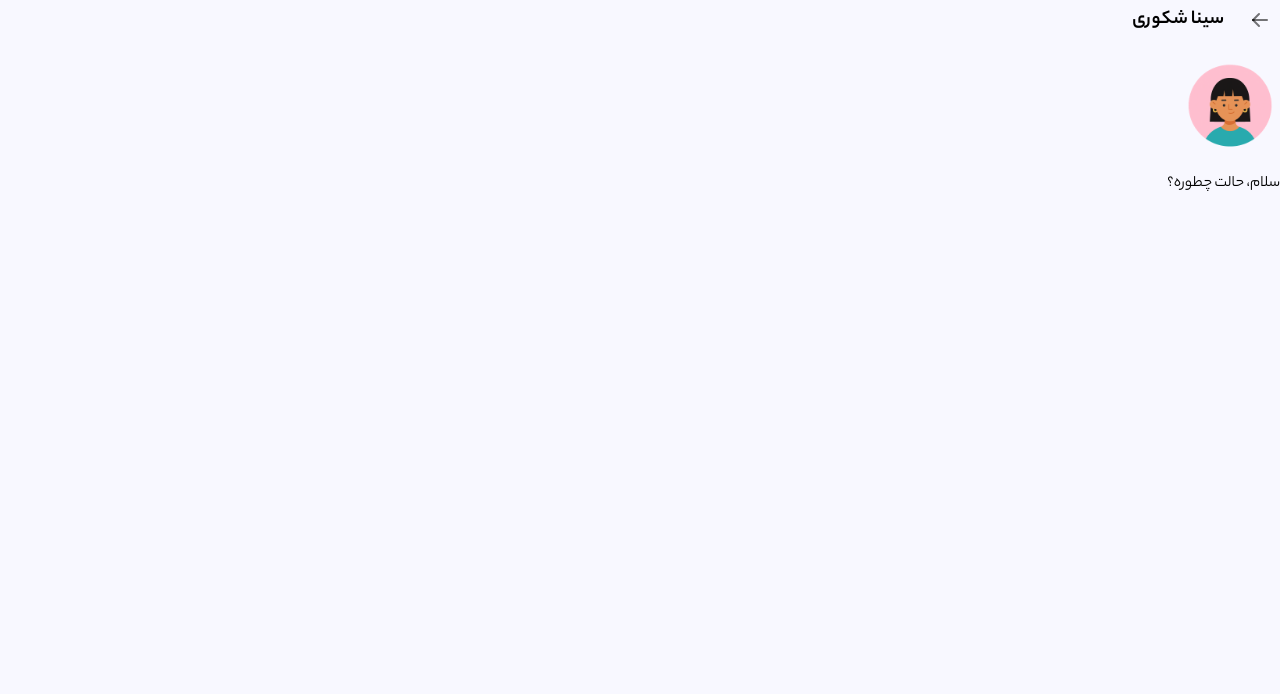
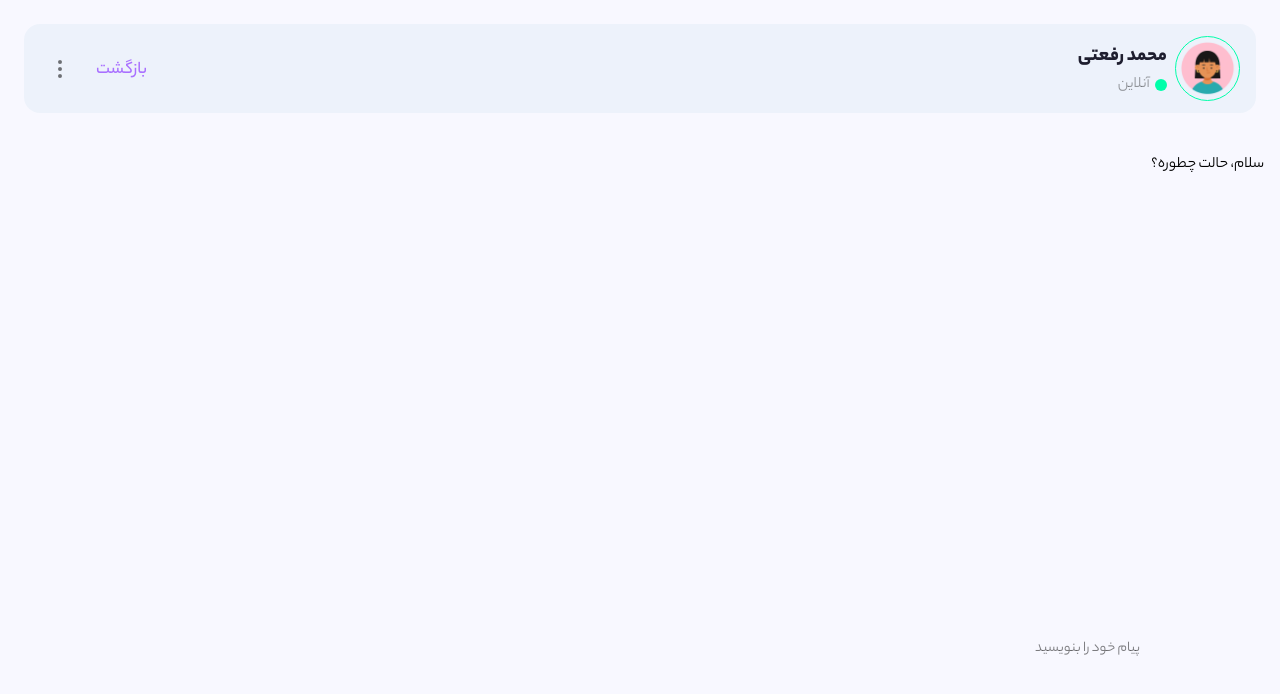
Before and after one commit to Morteza-Hoseinzadeh/zichat, a Next.js app in the folder client/: page /direct/pv/1 in a window 1280 px wide. Shown: the top 694 px of the page. Built offline with nearby package versions, Linux system fonts and the light colour scheme.

Commit message:
CHORE: Change the animation of openning direct page

```diff
--- a/client/src/app/direct/pv/[id]/page.tsx
+++ b/client/src/app/direct/pv/[id]/page.tsx
@@ -1,9 +1,11 @@
 'use client';
 
+import React, { useState } from 'react';
 import { useParams, useRouter } from 'next/navigation';
-import { Box, IconButton, Typography } from '@mui/material';
-import { motion } from 'framer-motion';
-import { TbArrowLeft } from 'react-icons/tb';
+import { Box, Button, IconButton, Typography } from '@mui/material';
+import { motion, AnimatePresence } from 'framer-motion';
+import { TbDots } from 'react-icons/tb';
+import ConvertToPersianDigit from '@/utils/functions/convertToPersianDigit';
 
 const mock = [
   { id: 1, type: 'user', name: 'سینا شکوری', lastMessage: 'سلام، حالت چطوره؟', timestamp: '14:23', unreadCount: 2, avatar: '/assets/avatars/avatar.png' },
@@ -17,40 +19,130 @@ const mock = [
 ];
 
 const pageVariants: any = {
-  initial: { height: 0, opacity: 0, y: '100%' },
-  animate: { height: '100vh', opacity: 1, y: 0, transition: { type: 'spring', stiffness: 100, damping: 15, duration: 0.2 } },
-  exit: { height: 0, opacity: 0, y: '-100%', transition: { type: 'tween', ease: 'easeInOut', duration: 0.2 } },
+  initial: { y: '100%', opacity: 0 },
+  animate: {
+    y: 0,
+    opacity: 1,
+    transition: { type: 'spring', stiffness: 140, damping: 15, duration: 0.2 },
+  },
+  exit: {
+    y: '100%',
+    opacity: 0,
+    transition: { type: 'tween', ease: 'easeInOut', duration: 0.15 },
+  },
 };
 
+function Header({ onClose }: { onClose: () => void }) {
+  const checkConnection = {
+    online: { lable: 'آنلاین', value: 'online', color: 'secondary.main' },
+    offline: { lable: 'آفلاین', value: 'offline', color: 'error.main' },
+  };
+
+  const checkConnectionStatus = checkConnection['online'];
+
+  return (
+    <Box sx={styles.header}>
+      <Box display={'flex'} alignItems={'center'} gap={1} sx={{ img: { border: '1px solid', borderColor: checkConnectionStatus.color, borderRadius: '50%' } }}>
+        <img src="/assets/avatars/avatar.png" alt="avatar.png" width={65} height={65} />
+        <Box>
+          <Typography variant="h6" fontWeight={900} color="text.primary">
+            محمد رفعتی
+          </Typography>
+          <Box display={'flex'} alignItems={'center'} gap={0.5}>
+            <Box sx={{ backgroundColor: checkConnectionStatus.color, width: '12px', height: '12px', display: 'inline-block', borderRadius: '50%' }} />
+            <Typography variant="body1" color="text.disabled">
+              {checkConnectionStatus.lable}
+            </Typography>
+            {/* <Typography variant="body1" color="text.disabled" className="typing">
+              در حال نوشتن
+            </Typography>
+            <Typography variant="body1" color="text.disabled">
+              آخرین بازدید در {ConvertToPersianDigit('19:34')}
+            </Typography> */}
+          </Box>
+        </Box>
+      </Box>
+      <Box display={'flex'} alignItems={'center'}>
+        <Box mt={0.5}>
+          <Button variant="text" sx={{ fontSize: 18, px: 2, borderRadius: '12px' }} onClick={onClose}>
+            بازگشت
+          </Button>
+        </Box>
+        <Box sx={{ transform: 'rotate(90deg)' }}>
+          <IconButton>
+            <TbDots />
+          </IconButton>
+        </Box>
+      </Box>
+    </Box>
+  );
+}
+
+function Keyboard() {
+  return (
+    <Box sx={styles.input}>
+      <input type="text" placeholder="پیام خود را بنویسید" style={styles.textInput} />
+    </Box>
+  );
+}
+
 export default function ChatView() {
+  const { id } = useParams();
   const router = useRouter();
-  const params = useParams();
-  const { id } = params;
+  const [show, setShow] = useState(true);
 
   const chat = mock.find((chat) => String(chat.id) === String(id));
-  if (!chat) return <Typography>چت پیدا نشد</Typography>;
+  if (!chat) return null;
+
+  const handleClose = () => {
+    setShow(false);
+    setTimeout(() => router.push('/'), 150);
+  };
 
   return (
-    <motion.div
-      variants={pageVariants}
-      initial="initial"
-      animate="animate"
-      exit="exit"
-      style={{ position: 'fixed', left: 0, right: 0, bottom: 0, backgroundColor: 'background.default', zIndex: 9999, overflowY: 'auto' }}
-    >
-      <Box display="flex" alignItems="center" gap={2} mb={2}>
-        <IconButton onClick={() => router.back()}>
-          <TbArrowLeft size={24} />
-        </IconButton>
-        <Typography variant="h6" fontWeight={700}>
-          {chat.name}
-        </Typography>
-      </Box>
-
-      <Box display="flex" flexDirection="column" gap={2}>
-        <Box component="img" src={chat.avatar} alt={chat.name} sx={{ width: 100, height: 100, borderRadius: '50%' }} />
-        <Typography variant="body1">{chat.lastMessage}</Typography>
-      </Box>
-    </motion.div>
+    <AnimatePresence>
+      {show && (
+        <motion.div key="chatView" initial="initial" animate="animate" exit="exit" variants={pageVariants} style={styles.overlay}>
+          <Header onClose={handleClose} />
+          <Box flex={1} p={2} overflow="auto">
+            <Typography>{chat.lastMessage}</Typography>
+          </Box>
+          <Keyboard />
+        </motion.div>
+      )}
+    </AnimatePresence>
   );
 }
+
+const styles: any = {
+  overlay: {
+    position: 'fixed',
+    top: 0,
+    left: 0,
+    right: 0,
+    bottom: 0,
+    zIndex: 9999,
+    display: 'flex',
+    flexDirection: 'column',
+    backgroundColor: 'background.default',
+  },
+  header: {
+    padding: '12px 16px',
+    display: 'flex',
+    justifyContent: 'space-between',
+    alignItems: 'center',
+    backgroundColor: 'background.paper',
+    m: 3,
+    borderRadius: '16px',
+  },
+  input: {
+    padding: 16,
+    backgroundColor: 'background.default',
+  },
+  textInput: {
+    width: '100%',
+    padding: '12px',
+    borderRadius: '12px',
+    fontSize: '15px',
+  },
+};
--- a/client/src/app/page.tsx
+++ b/client/src/app/page.tsx
@@ -18,7 +18,7 @@ import Menu from '@/components/menu/menu';
 export default function page() {
   return (
     <Box position={'relative'}>
-      <motion.div initial={{ opacity: 0 }} animate={{ opacity: 1 }} transition={{ duration: 2 }}>
+      <motion.div initial={{ opacity: 0 }} animate={{ opacity: 1 }} transition={{ duration: 1 }}>
         <SideBar />
         <UserInfoHeader />
         <ChatsPin />
--- a/client/src/components/chats-list/chatsList.tsx
+++ b/client/src/components/chats-list/chatsList.tsx
@@ -1,7 +1,7 @@
 'use client';
 
 import React from 'react';
-import { Typography, Box, Tabs, Tab } from '@mui/material';
+import { Typography, Box, Tabs, Tab, Button } from '@mui/material';
 import ConvertToPersianDigit from '@/utils/functions/convertToPersianDigit';
 import { TbBroadcast, TbRobot, TbUser, TbUsers } from 'react-icons/tb';
 import { useRouter } from 'next/navigation';
@@ -90,17 +90,17 @@ export default function ChatsList() {
         <Typography variant="h4" color="text.primary" fontWeight={100}>
           📁 لیست چت ها
         </Typography>
-        <Typography variant="h6" color="text.primary" fontWeight={700}>
+        <Button variant="text" sx={{ fontSize: 18, border: '1px dashed', borderColor: 'pirmary.main', color: 'pirmary.main', px: 4, borderRadius: '8px' }}>
           مدیریت
-        </Typography>
+        </Button>
       </Box>
       <Box sx={{ backgroundColor: 'background.paper', borderRadius: '12px', textAlign: 'center', width: '100%' }}>
         <Box sx={{ width: '100%', mb: 4 }}>
           <Tabs value={value} onChange={handleChange} aria-label="basic tabs example" variant="fullWidth" centered textColor="primary" indicatorColor="primary">
-            <Tab sx={{ fontSize: 17, gap: 1, fontWeight: 700 }} label="افراد" {...a11yProps(0)} icon={<TbUser size={20} />} iconPosition="start" />
-            <Tab sx={{ fontSize: 17, gap: 1, fontWeight: 700 }} label="گروه‌ها" {...a11yProps(1)} icon={<TbUsers size={20} />} iconPosition="start" />
-            <Tab sx={{ fontSize: 17, gap: 1, fontWeight: 700 }} label="کانال‌ها" {...a11yProps(2)} icon={<TbBroadcast size={20} />} iconPosition="start" />
-            <Tab sx={{ fontSize: 17, gap: 1, fontWeight: 700 }} label="ربات‌ها" {...a11yProps(3)} icon={<TbRobot size={20} />} iconPosition="start" />
+            <Tab sx={{ mt: 1, fontSize: 17, gap: 1, fontWeight: 700 }} label="افراد" {...a11yProps(0)} icon={<TbUser size={25} />} iconPosition="top" />
+            <Tab sx={{ mt: 1, fontSize: 17, gap: 1, fontWeight: 700 }} label="گروه‌ها" {...a11yProps(1)} icon={<TbUsers size={25} />} iconPosition="top" />
+            <Tab sx={{ mt: 1, fontSize: 17, gap: 1, fontWeight: 700 }} label="کانال‌ها" {...a11yProps(2)} icon={<TbBroadcast size={25} />} iconPosition="top" />
+            <Tab sx={{ mt: 1, fontSize: 17, gap: 1, fontWeight: 700 }} label="ربات‌ها" {...a11yProps(3)} icon={<TbRobot size={25} />} iconPosition="top" />
           </Tabs>
         </Box>
 
@@ -111,9 +111,9 @@ export default function ChatsList() {
               {mock
                 .filter((chat) => chat.type === tabTypes[tabIndex])
                 .map((chat, index) => (
-                  <Box key={chat.id} onClick={() => handleGetChatData(chat.id)} sx={{ ...styles.chats_container, borderRadius: index === mock.length - 1 ? '0 0 12px 12px' : '0', p: 2, my: 1 }}>
-                    <Box width={'100%'} display="flex" alignItems="center" gap={2}>
-                      <Box component="img" src={chat.avatar} alt={chat.name} sx={{ width: 60, height: 60, borderRadius: '50%' }} />
+                  <Box key={chat.id} sx={{ ...styles.chats_container, borderRadius: index === mock.length - 1 ? '0 0 12px 12px' : '0', p: 2, my: 1 }}>
+                    <Box width={'100%'} display="flex" alignItems="center" gap={2} onClick={() => handleGetChatData(chat.id)}>
+                      <Box component="img" src={chat.avatar} alt={chat.name} sx={{ width: 60, height: 60, borderRadius: '50%', border: '1px solid', borderColor: 'secondary.main' }} />
                       <Box width={'100%'} display={'flex'} alignItems={'center'} flexDirection={'column'} justifyContent={'space-between'} pl={0.5}>
                         <Box display="flex" alignItems="center" justifyContent="space-between" width={'100%'}>
                           <Typography variant="h6" color="text.primary" fontWeight={900}>
@@ -135,6 +135,9 @@ export default function ChatsList() {
                         </Box>
                       </Box>
                     </Box>
+                    {/* <Box mr={2} ml={1}>
+                      <input type="checkbox" name="" id="" />
+                    </Box> */}
                   </Box>
                 ))}
             </>
--- a/client/src/utils/styles/globals.css
+++ b/client/src/utils/styles/globals.css
@@ -29,3 +29,25 @@
 body {
   overflow-x: hidden;
 }
+
+.typing::after {
+  content: ' ';
+  display: inline-block;
+  animation: blink 1s infinite steps(1);
+  width: 1.2em;
+}
+
+@keyframes blink {
+  0% {
+    content: '.';
+  }
+  33% {
+    content: '..';
+  }
+  66% {
+    content: '...';
+  }
+  100% {
+    content: '....';
+  }
+}
```
